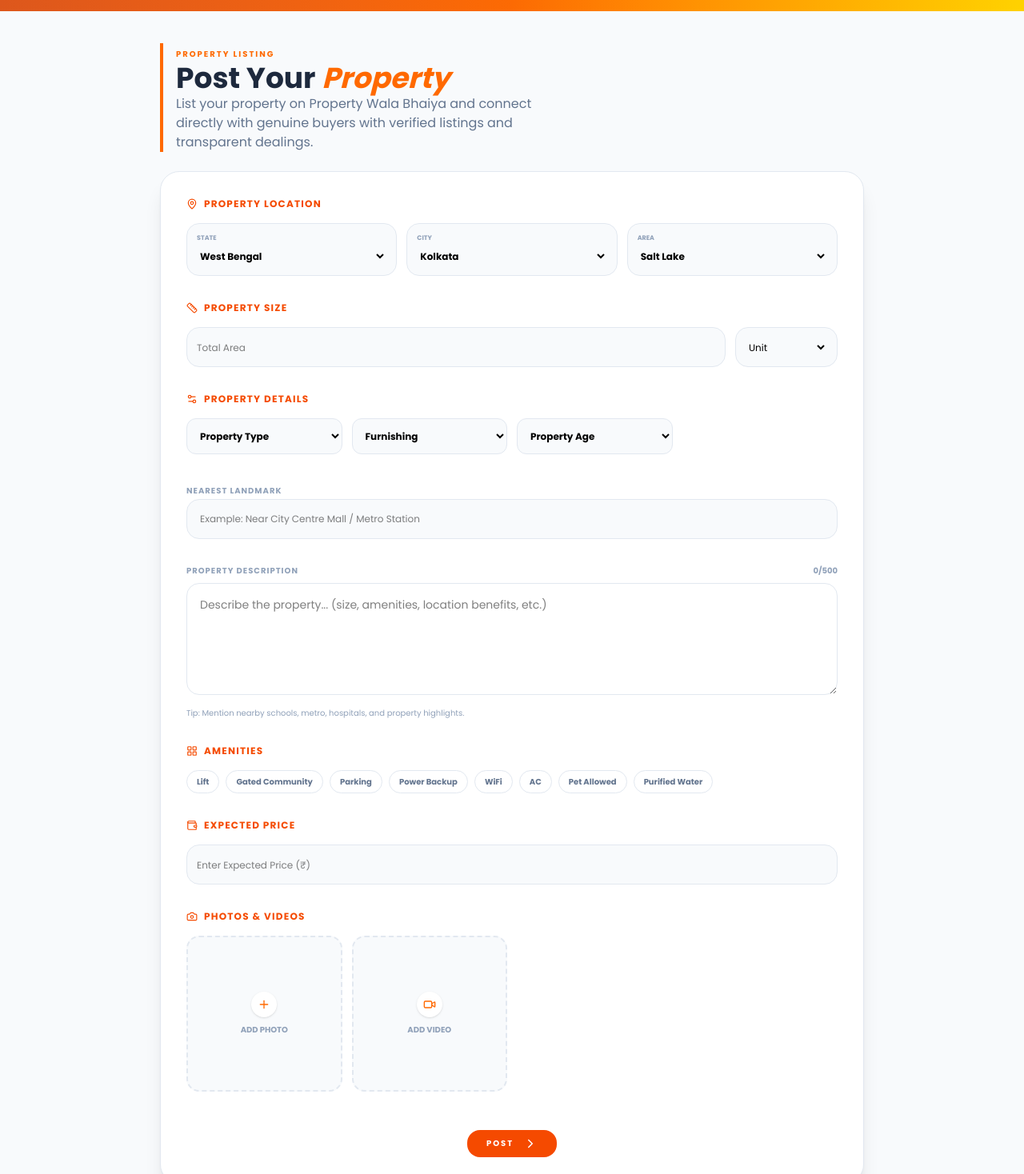
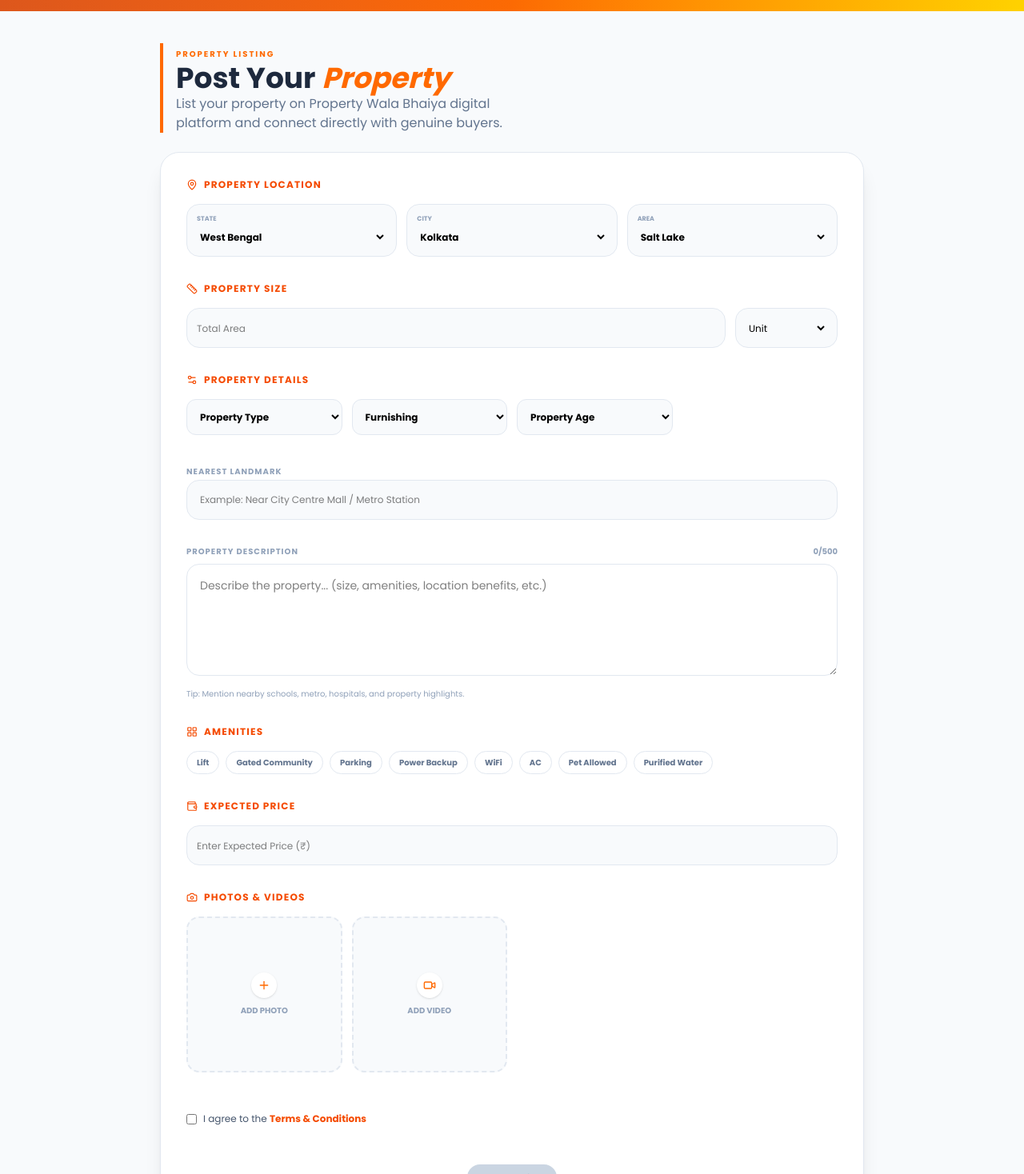
Before and after one commit to passportpulse/property-wala-ankita, a React (Vite) app: page /sell in a window 1280 px wide. Shown: the part 82-1550 px from the top of the page at 80% size. Built offline with nearby package versions, Linux system fonts and the light colour scheme.

Commit message:
post property  updated

```diff
--- a/src/pages/sell/sections/SellForm.jsx
+++ b/src/pages/sell/sections/SellForm.jsx
@@ -85,8 +85,8 @@ export default function SellForm({ formData, setFormData, onSubmit }) {
         </h2>
 
         <p className="text-slate-500 text-xs lg:text-base max-w-md">
-          List your property on Property Wala Bhaiya and connect directly with
-          genuine buyers with verified listings and transparent dealings.
+          List your property on Property Wala Bhaiya digital platform and connect directly with
+          genuine buyers.
         </p>
       </div>
 
@@ -429,11 +429,35 @@ export default function SellForm({ formData, setFormData, onSubmit }) {
             </div>
           </section>
 
-          {/* SUBMIT */}
+          {/* Terms & Conditions */}
+          <div className="flex items-start gap-2 pt-4 text-xs">
+            <input
+              type="checkbox"
+              checked={formData.terms || false}
+              onChange={(e) => handleChange("terms", e.target.checked)}
+              className="mt-1 accent-orange-600"
+            />
+
+            <label className="text-slate-600 leading-relaxed">
+              I agree to the{" "}
+              <span className="text-orange-600 font-semibold cursor-pointer">
+                Terms & Conditions
+              </span>
+            </label>
+          </div>
+
+          {/* Post Button */}
           <div className="flex justify-center pt-4">
             <button
               onClick={onSubmit}
-              className="bg-orange-600 text-white px-6 py-2 rounded-2xl text-[10px] font-black uppercase tracking-[0.2em] flex items-center gap-3 hover:bg-orange-700 transition-colors"
+              disabled={!formData.terms}
+              className={`px-6 py-2 rounded-2xl text-[10px] font-black uppercase tracking-[0.2em]
+    flex items-center gap-3 transition-colors
+    ${
+      formData.terms
+        ? "bg-orange-600 text-white hover:bg-orange-700"
+        : "bg-slate-300 text-slate-500 cursor-not-allowed"
+    }`}
             >
               Post
               <ChevronRight size={18} />
```
